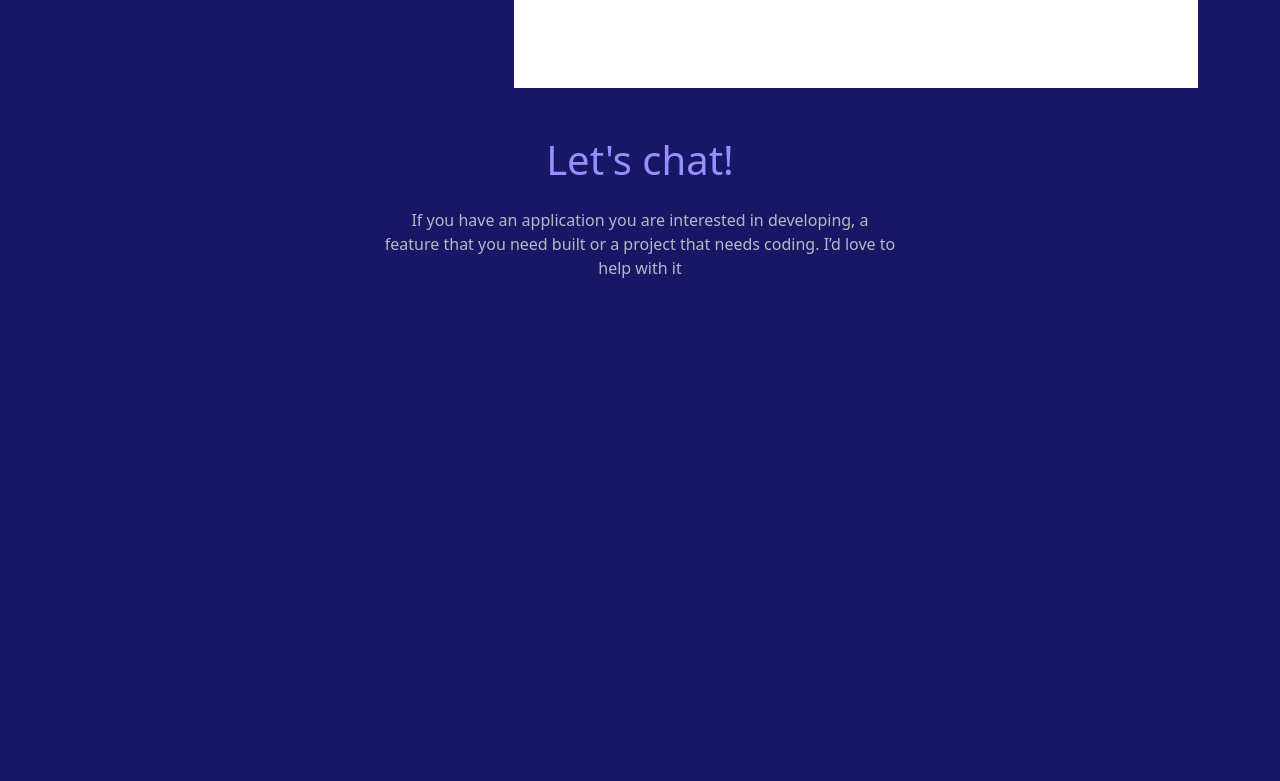
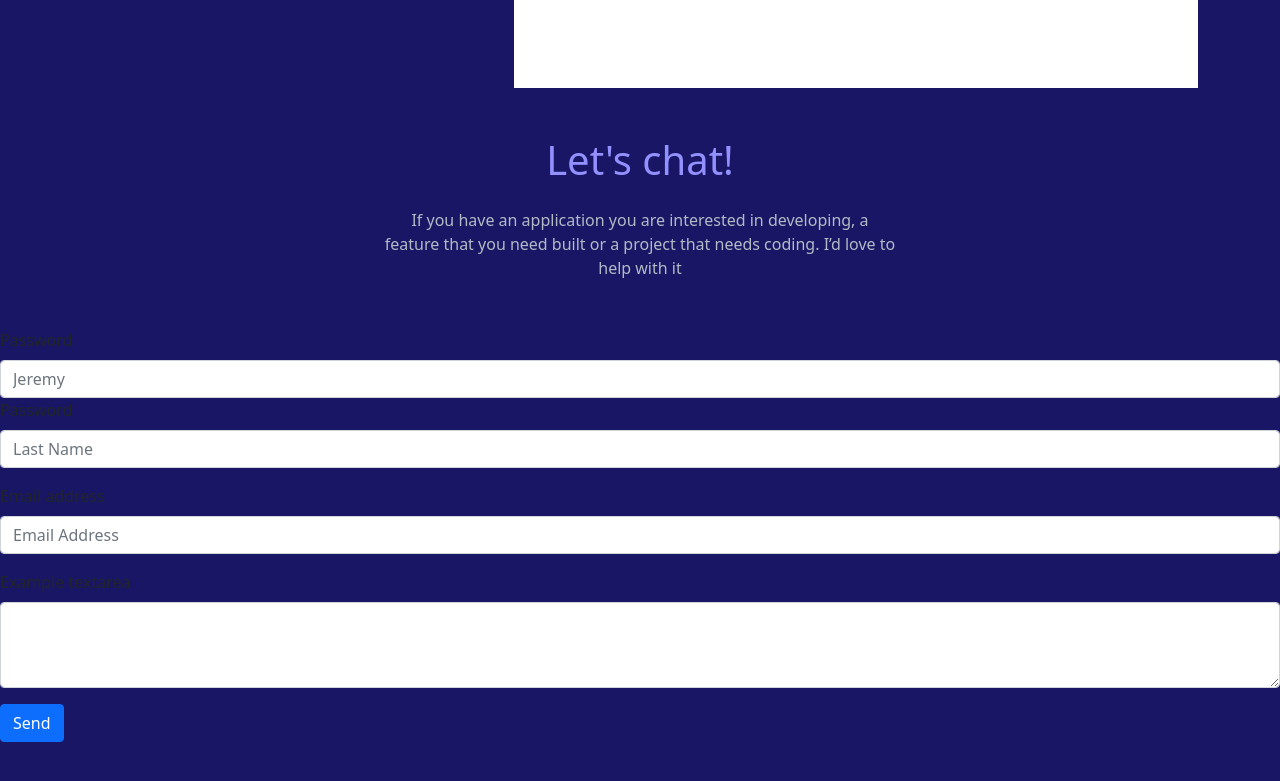
Before and after one commit to Agetuni/PortfolioBootstrap, a plain HTML site: page Index.html in a window 1280 px wide. Shown: the part 3004-3785 px from the top of the page. Before the commit the page ends 3332 px from the top, so only its background shows below. Drawn offline with nearby package versions, Linux system fonts and the light colour scheme.

Commit message:
add form section
Signed-off-by: RodChak <97179349+RodChak@users.noreply.github.com>

```diff
--- a/Index.html
+++ b/Index.html
@@ -213,7 +213,7 @@
               has been the
               industry's standard dummy text ever since the 1500s, when an unknown printer took a standard dummy text.
             </p>
-            <div class="mt-4 mb-4">
+            <div class="mt-5 mb-5">
               <ul class="list-group list-group-horizontal text-white">
                 <li class="border-end px-3">css</li>
                 <li class="border-end px-3">html</li>
@@ -235,6 +235,30 @@
         </p>
       </section>
 
+
+      <!-- form section needs to be fixed  -->
+
+      <section class="form_section .container-fluid mt-5 mb-5">
+        <form>
+          <div class="mb-3" row>
+            <label for="InputName" class="form-label">Password</label>
+            <input type="password" class=" col form-control" id="InputName" placeholder="Jeremy">
+            <label for="InputLastName" class="form-label">Password</label>
+            <input type="password" class=" col form-control" id="InputLastName" placeholder="Last Name">
+          </div>
+          <div class="mb-3">
+            <label for="InputEmail1" class="form-label">Email address</label>
+            <input type="email" class="form-control" id="InputEmail1" placeholder="Email Address">
+          </div>
+          <div class="mb-3">
+            <label for="Textarea1" class="form-label">Example textarea</label>
+            <textarea class="form-control" id="Textarea1" rows="3"></textarea>
+          </div>
+          <button type="submit" class="btn btn-primary">Send</button>
+        </form>
+
+      </section>
+
   </main>
 
 </body>
```
